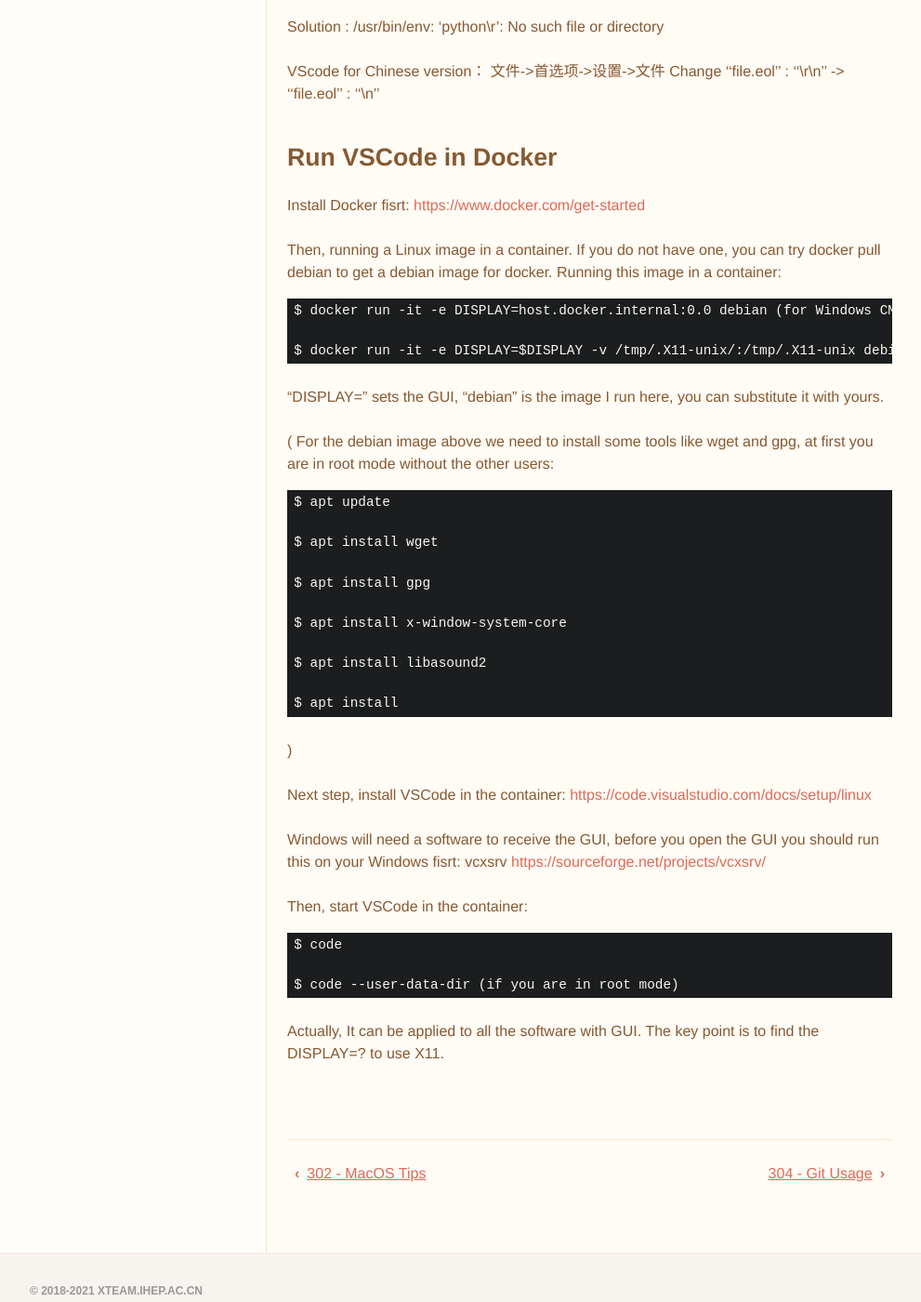
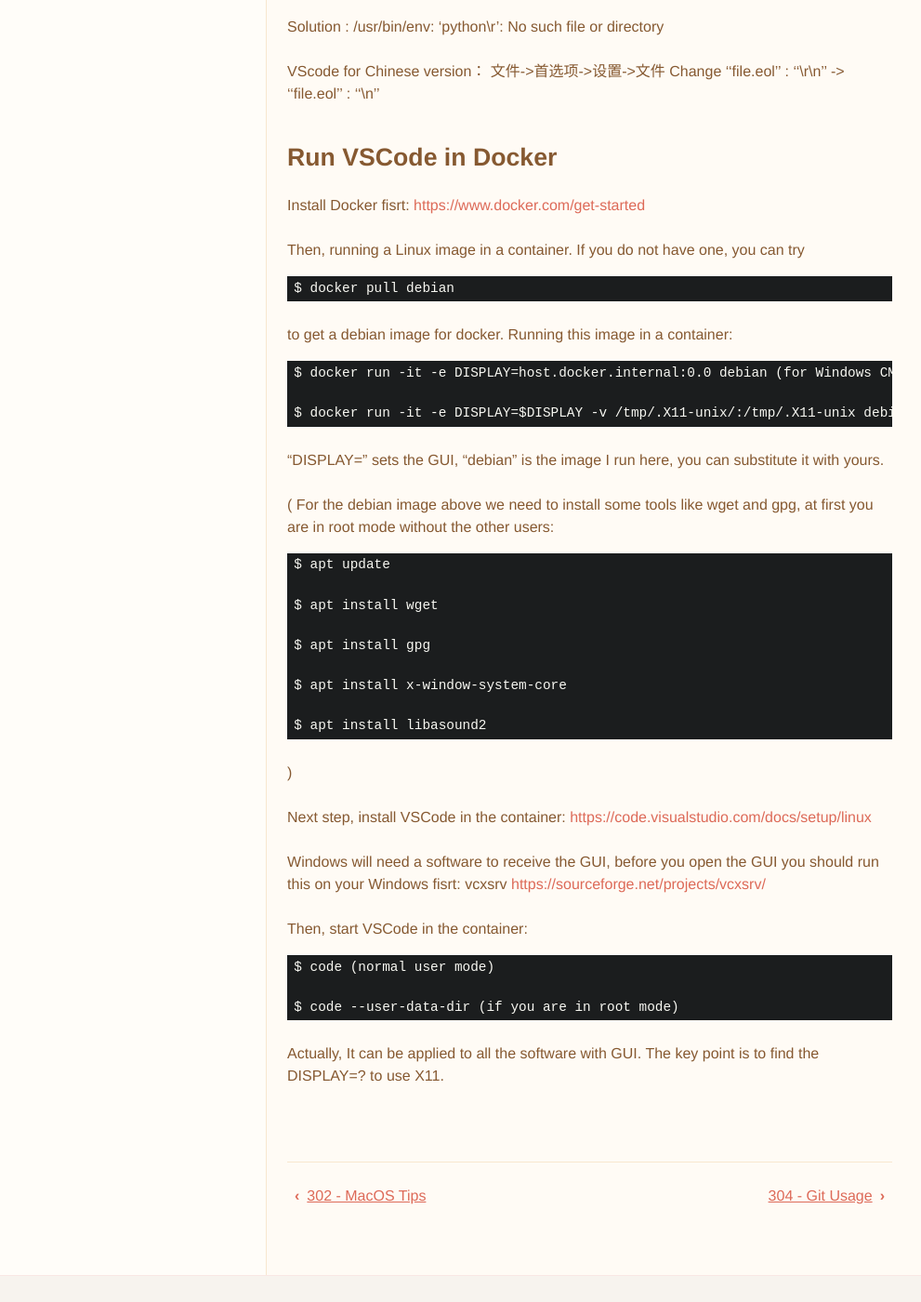
Before and after one commit to dt-np/xteam, a Jekyll site: the page built from _docs/303_vsc.md, in a window 1280 px wide and 1400 px high, scrolled down 4027 px. Shown: the whole window at 93% size, without its empty margins (144-1135 px from the left). Built offline with Jekyll 4.4.1, drawn with Linux system fonts in a browser that asks for light colours.

Commit message:
Update 303_vsc.md

```diff
--- a/_docs/303_vsc.md
+++ b/_docs/303_vsc.md
@@ -158,7 +158,11 @@
 
 Install Docker fisrt: <https://www.docker.com/get-started>
 
-Then, running a Linux image in a container. If you do not have one, you can try docker pull debian to get a debian image for docker.
+Then, running a Linux image in a container. If you do not have one, you can try
+
+	$ docker pull debian
+
+to get a debian image for docker.
 Running this image in a container:
 
 	$ docker run -it -e DISPLAY=host.docker.internal:0.0 debian (for Windows CMD)
@@ -180,7 +184,6 @@
 
 	$ apt install libasound2
 
-	$ apt install
 
 )
 
@@ -190,7 +193,7 @@
 
 Then, start VSCode in the container:
 
-	$ code
+	$ code (normal user mode)
 
 	$ code --user-data-dir (if you are in root mode)
 
```
